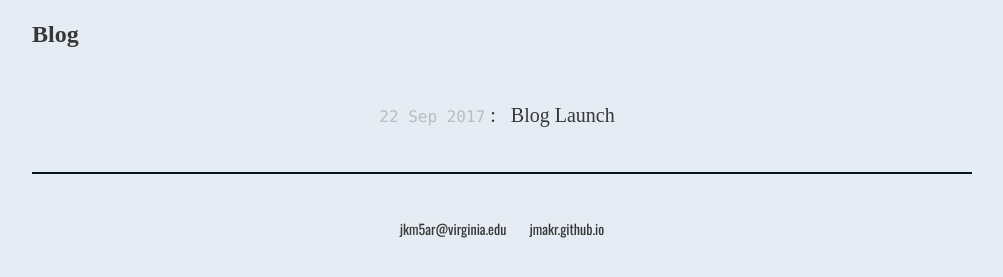
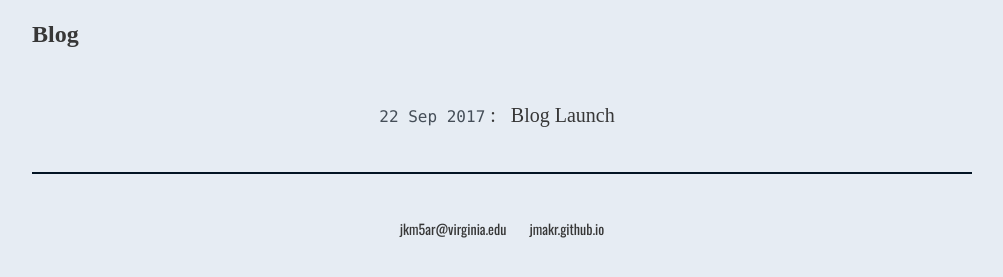
Before and after one commit to jmakr/jmakr.github.io, a Jekyll site: the page built from blog/index.html, in a window 1280 px wide. Shown: the part 224-501 px from the top of the page, without its empty margins (138-1141 px from the left). Built offline with Jekyll 4.4.1, drawn with Linux system fonts in a browser that asks for light colours; some web fonts are replaced.

Commit message:
Update index.html

```diff
--- a/blog/index.html
+++ b/blog/index.html
@@ -6,6 +6,6 @@ title: Blog
 	<ul class="posts">
 
 	  {% for post in site.posts %}
-	    <li><span style="font-family: Monaco, 'Courier New', monospace; font-size: 16px; color: #B6BDC4;">{{ post.date | date_to_string }}</span> : <a href="{{ post.url }}" title="{{ post.title }}">{{ post.title }}</a></li>
+	    <li><span style="font-family: Monaco, 'Courier New', monospace; font-size: 16px; color: #454E58;">{{ post.date | date_to_string }}</span> : <a href="{{ post.url }}" title="{{ post.title }}">{{ post.title }}</a></li>
 	  {% endfor %}
 	</ul>
```
